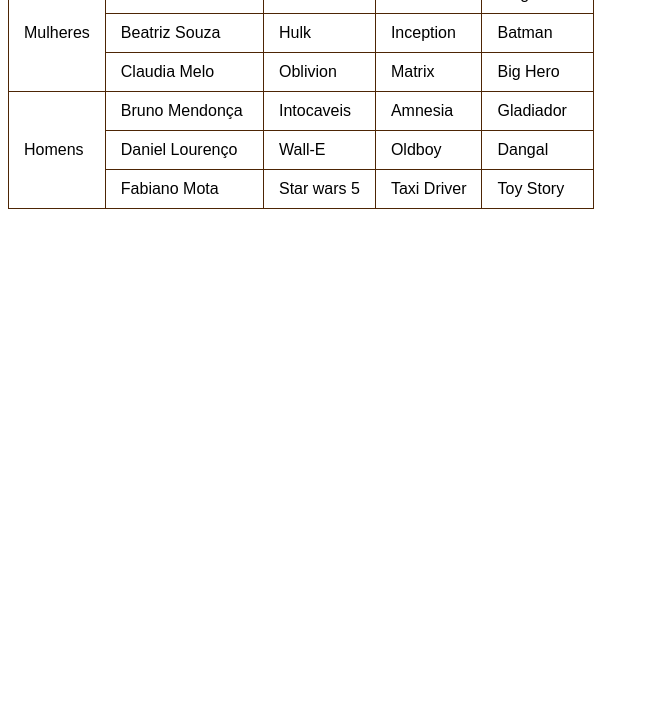
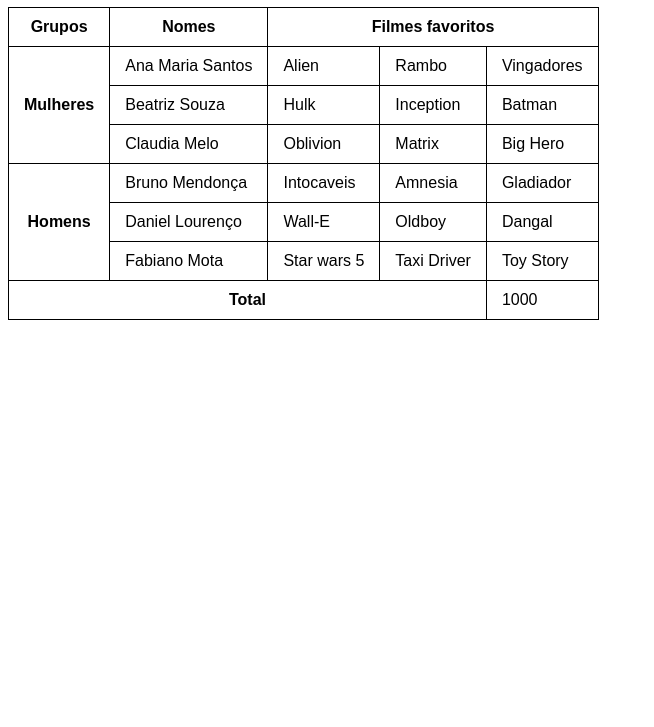
Before and after one commit to Joaquim-Mahuma/html-css, a plain HTML site: page exercicios/ex023/pessoais/tabela02/index.html in a window 1280 px wide. Shown: the part 73-800 px from the top of the page, without its empty margins (0-654 px from the left). Drawn offline with Linux system fonts and the light colour scheme.

Commit message:
refiz algumas tabelas para praticar

```diff
--- a/exercicios/ex023/pessoais/tabela02/index.html
+++ b/exercicios/ex023/pessoais/tabela02/index.html
@@ -7,18 +7,27 @@
     <link rel="stylesheet" href="style.css">
 </head>
 <body>
+    <h1>Filmes favoritos</h1>
     <table>
+
         <thead>
             <tr>
-                <th>Grupos</th>
-                <th>Nomes</th>
-                <th colspan="3">Filmes favoritos</th>
+                <th scope="col">Grupos</th>
+                <th scope="col">Nomes</th>
+                <th scope="colgroup" colspan="3">Filmes favoritos</th>
             </tr>
         </thead>
 
+        <tfoot>
+            <tr>
+                <th colspan="4">Total</th>
+                <td>1000</td>
+            </tr>
+        </tfoot>
+
         <tbody>
             <tr>
-                <td rowspan="3">Mulheres</td>
+                <th scope="rowgroup" rowspan="3">Mulheres</th>
                 <td>Ana Maria Santos</td>
                 <td>Alien</td>
                 <td>Rambo</td>
@@ -40,7 +49,7 @@
             </tr>
 
             <tr>
-                <td rowspan="3">Homens</td>
+                <th scope="rowgroup" rowspan="3">Homens</th>
                 <td>Bruno Mendonça</td>
                 <td>Intocaveis</td>
                 <td>Amnesia</td>
--- a/exercicios/ex023/pessoais/tabela02/style.css
+++ b/exercicios/ex023/pessoais/tabela02/style.css
@@ -6,7 +6,7 @@
 
 table {
     border-collapse: collapse;
-    border: 1px solid rgb(77, 37, 5);
+
 }
 th {
     font-weight: bolder;
@@ -14,7 +14,7 @@
 
 th, td {
 
-    border: 1px solid rgb(77, 37, 5);
+    border: 1px solid rgb(0, 0, 0);
 
     padding: 10px 15px;
 }
--- a/exercicios/ex023/pessoais/tabela03/style.css
+++ b/exercicios/ex023/pessoais/tabela03/style.css
@@ -11,7 +11,7 @@
 }
 
 td {
-    border: 1px solid black;
+    border: 1px solid rgb(99, 61, 61);
 
     padding: 10px 5px;
 }
```
Also changed, not shown: exercicios/ex023/tabela003.html (added, +51 -0 lines).
